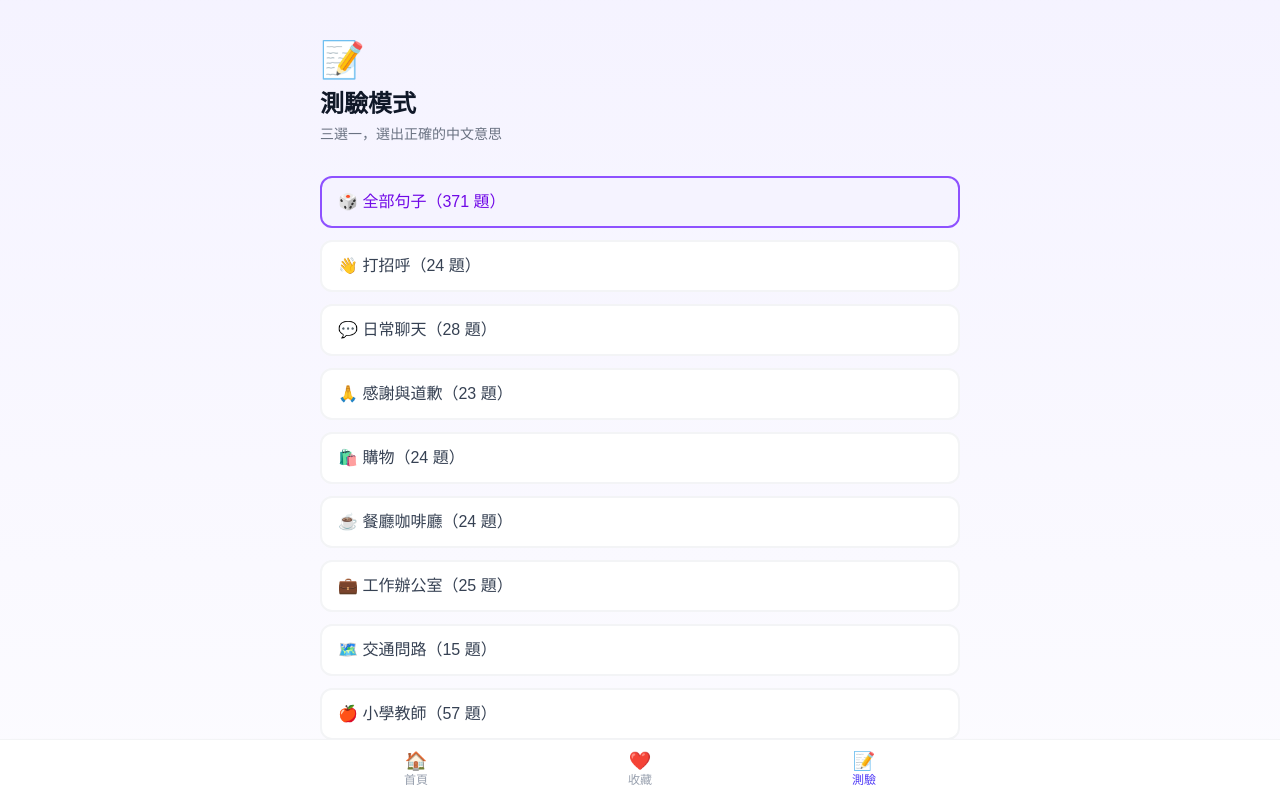
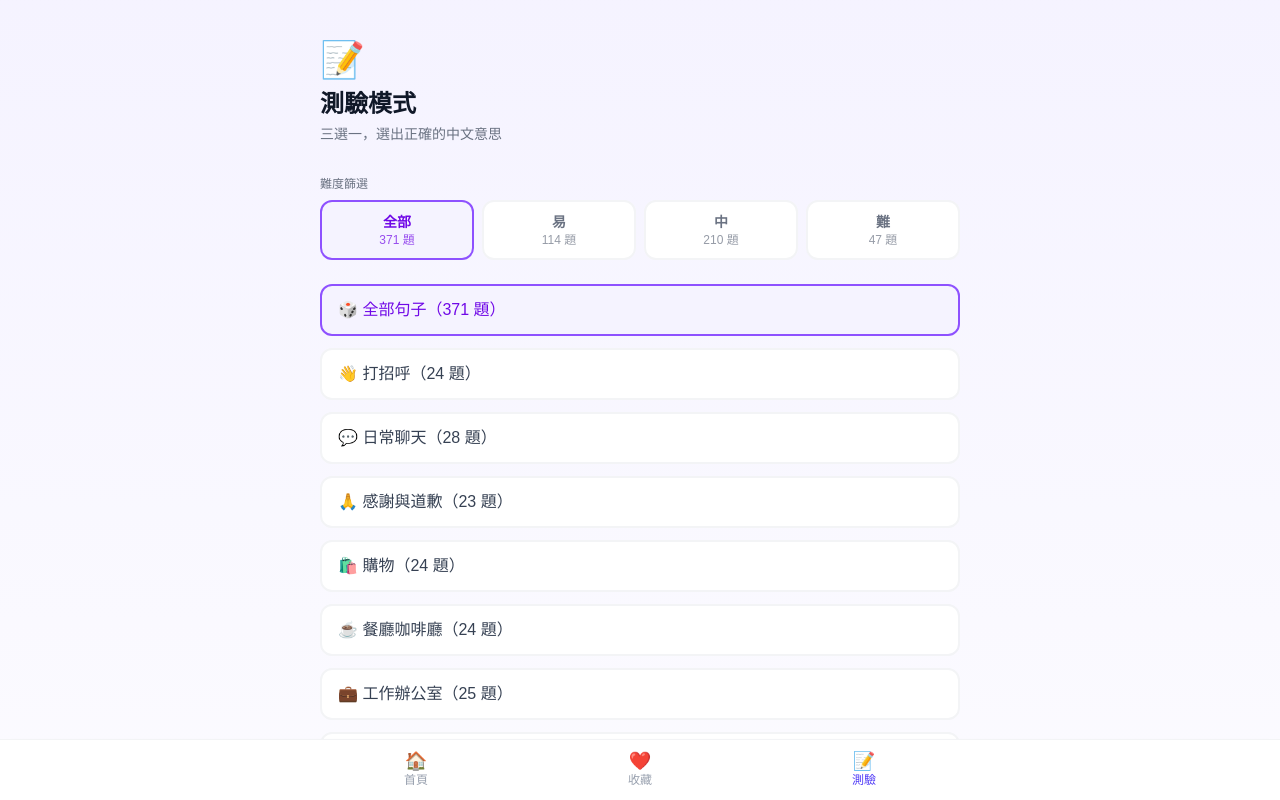
Before and after one commit to anniebababa/english-learning, a Next.js app: page /quiz in a window 1280 px wide. Shown: the top 800 px of the page. Built offline with nearby package versions, Linux system fonts and the light colour scheme.

Commit message:
Add difficulty badges on phrase cards and difficulty filter in quiz

```diff
--- a/src/app/quiz/page.tsx
+++ b/src/app/quiz/page.tsx
@@ -6,6 +6,8 @@ import type { Phrase } from "@/data/phrases";
 import SpeakButton from "@/components/SpeakButton";
 import QuizHistoryChart from "@/components/QuizHistoryChart";
 import { useQuizHistory } from "@/hooks/useQuizHistory";
+import { getDifficulty, difficultyConfig } from "@/lib/utils";
+import type { Difficulty } from "@/lib/utils";
 
 type QuizState = "select" | "playing" | "result";
 
@@ -40,6 +42,7 @@ function buildQuestions(pool: Phrase[]): Question[] {
 export default function QuizPage() {
   const [state, setState] = useState<QuizState>("select");
   const [selectedCategory, setSelectedCategory] = useState("all");
+  const [selectedDifficulty, setSelectedDifficulty] = useState<Difficulty | "all">("all");
   const [questions, setQuestions] = useState<Question[]>([]);
   const [current, setCurrent] = useState(0);
   const [answerState, setAnswerState] = useState<AnswerState>("unanswered");
@@ -48,10 +51,12 @@ export default function QuizPage() {
   const { history, saveRecord } = useQuizHistory();
 
   const startQuiz = useCallback(() => {
-    const pool =
-      selectedCategory === "all"
-        ? phrases
-        : phrases.filter((p) => p.category === selectedCategory);
+    let pool = selectedCategory === "all"
+      ? phrases
+      : phrases.filter((p) => p.category === selectedCategory);
+    if (selectedDifficulty !== "all") {
+      pool = pool.filter((p) => getDifficulty(p.english, p.category) === selectedDifficulty);
+    }
     setQuestions(buildQuestions(pool));
     setCurrent(0);
     setAnswerState("unanswered");
@@ -67,7 +72,6 @@ export default function QuizPage() {
     setSelectedOption(optionIndex);
     setAnswerState(isCorrect ? "correct" : "wrong");
     if (isCorrect) setScore((s) => s + 1);
-
     setTimeout(() => {
       if (current + 1 >= questions.length) {
         setState("result");
@@ -100,6 +104,39 @@ export default function QuizPage() {
             <p className="text-gray-500 text-sm mt-1">三選一，選出正確的中文意思</p>
           </div>
 
+          {/* 難度篩選 */}
+          <div className="mb-6">
+            <p className="text-xs text-gray-500 font-medium mb-2">難度篩選</p>
+            <div className="flex gap-2">
+              {(["all", "easy", "medium", "hard"] as const).map((d) => {
+                const isActive = selectedDifficulty === d;
+                const count = d === "all"
+                  ? phrases.length
+                  : phrases.filter((p) => getDifficulty(p.english, p.category) === d).length;
+                const label = d === "all" ? "全部" : difficultyConfig[d].label;
+                const activeColor = d === "all"
+                  ? "border-violet-500 bg-violet-50 text-violet-700"
+                  : d === "easy"
+                  ? "border-emerald-500 bg-emerald-50 text-emerald-700"
+                  : d === "medium"
+                  ? "border-amber-500 bg-amber-50 text-amber-700"
+                  : "border-rose-500 bg-rose-50 text-rose-700";
+                return (
+                  <button
+                    key={d}
+                    onClick={() => setSelectedDifficulty(d)}
+                    className={`flex-1 py-2.5 rounded-xl border-2 text-sm font-semibold transition-colors ${
+                      isActive ? activeColor : "border-gray-100 bg-white text-gray-500 hover:border-gray-200"
+                    }`}
+                  >
+                    {label}
+                    <span className="block text-xs font-normal opacity-70">{count} 題</span>
+                  </button>
+                );
+              })}
+            </div>
+          </div>
+
           <div className="space-y-3 mb-8">
             <button
               onClick={() => setSelectedCategory("all")}
@@ -109,10 +146,14 @@ export default function QuizPage() {
                   : "border-gray-100 bg-white text-gray-700 hover:border-violet-200"
               }`}
             >
-              🎲 全部句子（{phrases.length} 題）
+              🎲 全部句子（{phrases.filter(p => selectedDifficulty === "all" || getDifficulty(p.english, p.category) === selectedDifficulty).length} 題）
             </button>
             {categories.map((cat) => {
-              const count = phrases.filter((p) => p.category === cat.id).length;
+              const count = phrases.filter((p) =>
+                p.category === cat.id &&
+                (selectedDifficulty === "all" || getDifficulty(p.english, p.category) === selectedDifficulty)
+              ).length;
+              if (count === 0) return null;
               return (
                 <button
                   key={cat.id}
--- a/src/components/PhraseCard.tsx
+++ b/src/components/PhraseCard.tsx
@@ -5,6 +5,7 @@ import type { Phrase } from "@/data/phrases";
 import SpeakButton from "./SpeakButton";
 import { useFavorites } from "@/hooks/useFavorites";
 import { useProgress } from "@/hooks/useProgress";
+import { getDifficulty, difficultyConfig } from "@/lib/utils";
 
 type Props = {
   phrase: Phrase;
@@ -22,6 +23,8 @@ export default function PhraseCard({
   const [revealed, setRevealed] = useState(defaultRevealed);
   const { isFavorite, toggle, loaded: favLoaded } = useFavorites();
   const { isLearned, toggleLearned, loaded: progLoaded } = useProgress();
+  const difficulty = getDifficulty(phrase.english, phrase.category);
+  const diff = difficultyConfig[difficulty];
 
   return (
     <div className={`bg-white rounded-2xl shadow-sm border p-6 select-none transition-colors ${
@@ -52,8 +55,14 @@ export default function PhraseCard({
         )}
 
         {/* 中文文字 */}
+        <div className="flex-1">
+          <div className="flex items-center gap-2 mb-1">
+            <span className={`text-xs font-semibold px-1.5 py-0.5 rounded-full ${diff.color}`}>
+              {diff.label}
+            </span>
+          </div>
           <p
-          className="text-xl font-semibold text-gray-900 leading-relaxed flex-1 cursor-pointer"
+            className="text-xl font-semibold text-gray-900 leading-relaxed cursor-pointer"
             onClick={() => {
               if (!revealed) onReveal?.(phrase.id);
               setRevealed((v) => !v);
@@ -61,6 +70,7 @@ export default function PhraseCard({
           >
             {phrase.chinese}
           </p>
+        </div>
 
         {/* 收藏按鈕 */}
         {favLoaded && (
--- a/src/lib/utils.ts
+++ b/src/lib/utils.ts
@@ -1,3 +1,22 @@
 export function toAnchorId(s: string) {
   return s.replace(/\s+/g, "-");
 }
+
+export type Difficulty = "easy" | "medium" | "hard";
+
+export function getDifficulty(english: string, category: string): Difficulty {
+  const words = english.trim().split(/\s+/).length;
+  // TOEIC 單字雖然短，但難度較高
+  if (category === "toeic") {
+    return words <= 3 ? "medium" : "hard";
+  }
+  if (words <= 5) return "easy";
+  if (words <= 11) return "medium";
+  return "hard";
+}
+
+export const difficultyConfig: Record<Difficulty, { label: string; color: string }> = {
+  easy:   { label: "易", color: "bg-emerald-100 text-emerald-700" },
+  medium: { label: "中", color: "bg-amber-100 text-amber-700" },
+  hard:   { label: "難", color: "bg-rose-100 text-rose-700" },
+};
```
Lines whose indentation alone changed are shown as unchanged.
